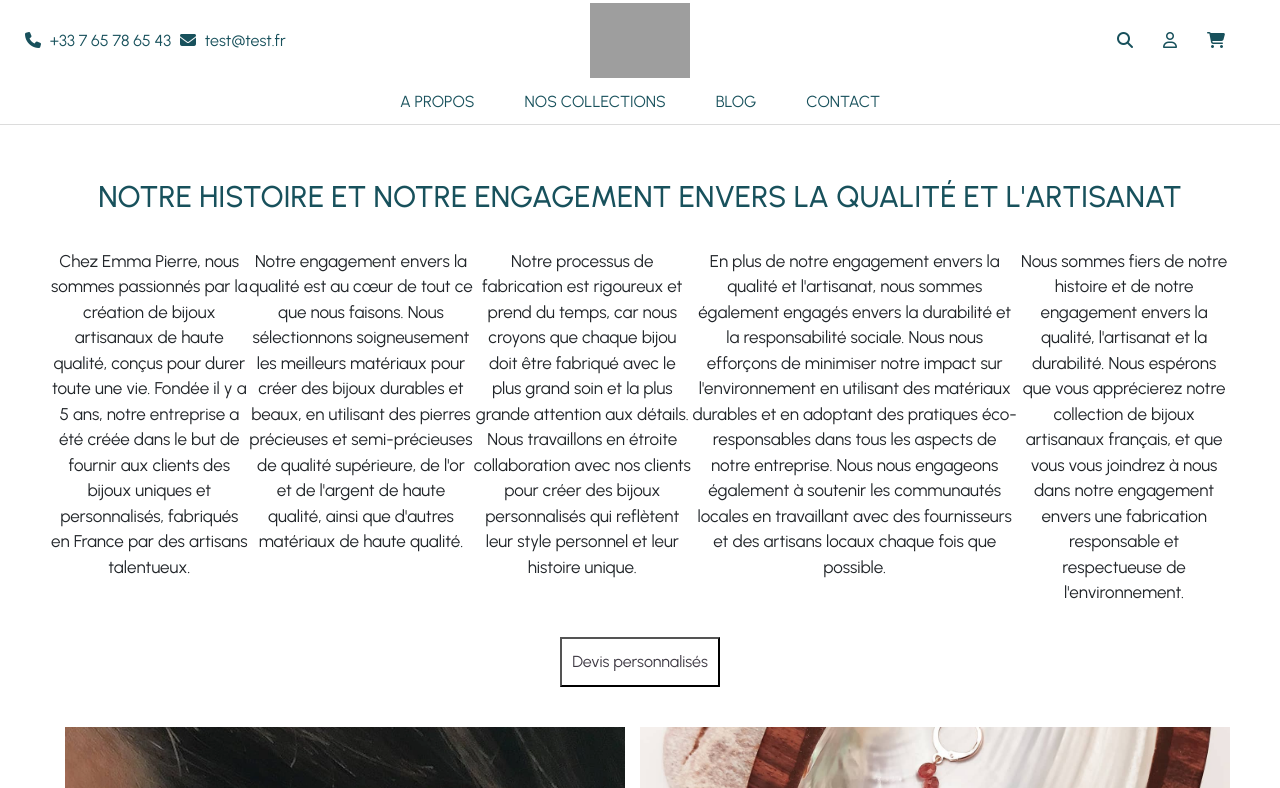
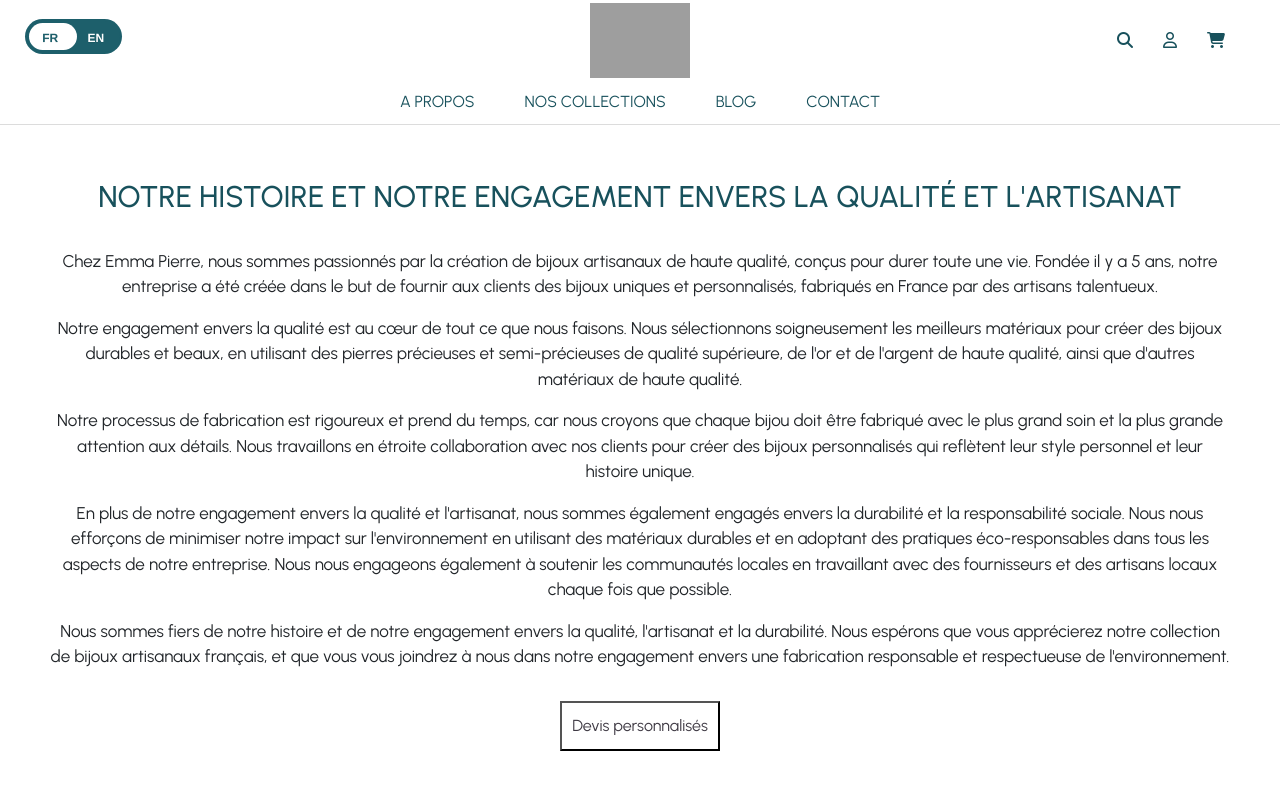
Before and after one commit to Slahdar/projet-emma-pierre-Tali-Cedric-Jeremy-Maxime, a plain HTML site: page a-propos.html in a window 1280 px wide. Shown: the top 788 px of the page. Drawn offline with nearby package versions, Linux system fonts and the light colour scheme; grey boxes are pictures that could not be loaded.

Commit message:
modif navbar & footer

```diff
--- a/a-propos.html
+++ b/a-propos.html
@@ -22,7 +22,7 @@
     <div id="page-container">
         <div class="section-content" style="display: flex; flex-direction: column;">
             <h2 class="text-center">Notre histoire et notre engagement envers la qualité et l'artisanat</h2>
-            <div class="text-center">
+            <div class="text-center row" style="flex-direction: column;">
                 <p>Chez Emma Pierre, nous sommes passionnés par la création de bijoux artisanaux de haute qualité,
                     conçus pour durer toute une vie. Fondée il y a 5 ans, notre entreprise a été créée dans le but de
                     fournir aux clients des bijoux uniques et personnalisés, fabriqués en France par des artisans
--- a/assets/css/navbar-style.css
+++ b/assets/css/navbar-style.css
@@ -2,7 +2,8 @@ html {
   /* cursor: none; */
 }
 
-footer a {
+footer a,
+#menu a {
   color: unset;
   text-decoration: unset;
 }
@@ -318,7 +319,7 @@ i {
 #foot-head {
   text-align: center;
   padding-top: 40px;
-  font-size: 20px;
+  font-size: 16px;
   font-weight: 400;
   text-transform: uppercase;
 }
@@ -399,6 +400,11 @@ i {
   #head-cred {
     display: none;
   }
+
+  #btnswitchln {
+    display: block !important;
+  }
+
   #head-burger {
     display: flex;
     align-items: center;
@@ -481,3 +487,127 @@ i {
     display: none;
   }
 }
+
+#menu .item-sub-links > a:hover {
+  color: #f7645d;
+}
+
+#foot-head a:hover {
+  color: #f7645d !important ;
+}
+
+.imgheader {
+  transition: 0.3s;
+}
+
+.imgheader:hover {
+  opacity: 0.7;
+}
+
+.switch {
+  position: relative;
+  display: inline-block;
+  margin: 0 5px;
+}
+
+.switch > span {
+  position: absolute;
+  top: 10px;
+  pointer-events: none;
+  font-family: "Helvetica", Arial, sans-serif;
+  font-weight: bold;
+  font-size: 12px;
+  text-transform: uppercase;
+  text-shadow: 0 1px 0 rgba(0, 0, 0, 0.06);
+  width: 50%;
+  text-align: center;
+}
+
+input.check-toggle-round-flat:checked ~ .off {
+  color: #1d5f6b;
+}
+
+input.check-toggle-round-flat:checked ~ .on {
+  color: #fff;
+}
+
+.switch > span.on {
+  left: 0;
+  padding-left: 2px;
+  color: #1d5f6b;
+}
+
+.switch > span.off {
+  right: 0;
+  padding-right: 4px;
+  color: #fff;
+}
+
+.check-toggle {
+  position: absolute;
+  margin-left: -9999px;
+  visibility: hidden;
+}
+.check-toggle + label {
+  display: block;
+  position: relative;
+  cursor: pointer;
+  outline: none;
+  -webkit-user-select: none;
+  -moz-user-select: none;
+  -ms-user-select: none;
+  user-select: none;
+}
+
+input.check-toggle-round-flat + label {
+  padding: 2px;
+  width: 97px;
+  height: 35px;
+  background-color: #1d5f6b;
+  -webkit-border-radius: 60px;
+  -moz-border-radius: 60px;
+  -ms-border-radius: 60px;
+  -o-border-radius: 60px;
+  border-radius: 60px;
+}
+input.check-toggle-round-flat + label:before,
+input.check-toggle-round-flat + label:after {
+  display: block;
+  position: absolute;
+  content: "";
+}
+
+input.check-toggle-round-flat + label:before {
+  top: 2px;
+  left: 2px;
+  bottom: 2px;
+  right: 2px;
+  background-color: #1d5f6b;
+  -moz-border-radius: 60px;
+  -ms-border-radius: 60px;
+  -o-border-radius: 60px;
+  border-radius: 60px;
+}
+input.check-toggle-round-flat + label:after {
+  top: 4px;
+  left: 4px;
+  bottom: 4px;
+  width: 48px;
+  background-color: #fff;
+  -webkit-border-radius: 52px;
+  -moz-border-radius: 52px;
+  -ms-border-radius: 52px;
+  -o-border-radius: 52px;
+  border-radius: 52px;
+  -webkit-transition: margin 0.2s;
+  -moz-transition: margin 0.2s;
+  -o-transition: margin 0.2s;
+  transition: margin 0.2s;
+}
+
+input.check-toggle-round-flat:checked + label {
+}
+
+input.check-toggle-round-flat:checked + label:after {
+  margin-left: 44px;
+}
--- a/assets/js/script.js
+++ b/assets/js/script.js
@@ -3,8 +3,12 @@ document.addEventListener("DOMContentLoaded", function () {
   headerContainer.innerHTML = `
  <div id="block-1">
 <nav class="menu-left" id="head-cred" >
-<i class="fa-solid fa-phone"></i><span> +33 7 65 78 65 43</span>
-<i class="fa-solid fa-envelope"></i><span>  test@test.fr</span>
+	<div class="switch">
+	    <input id="language-toggle" class="check-toggle check-toggle-round-flat" type="checkbox">
+	    <label for="language-toggle"></label>
+	    <span class="on">FR</span>
+	    <span class="off">EN</span>
+  	</div>
 </nav>
 <div id="head-burger">
   <i class="fa-solid fa-bars" id="burger"></i>
@@ -75,8 +79,8 @@ document.addEventListener("DOMContentLoaded", function () {
       <a href="javascript:void(0)" id="first-div">Nos Collections</a>
       <div id="block-3">
         <div class="items">
-            <div class="item-image precieuses"></div>
-            <a class="item-link" href="">Precieuses</a>
+        <a class="imgheader" href="collection-precieuse.html"><div class="item-image precieuses"></div></a>
+            <a class="item-link" href="collection-precieuse.html">Précieuses</a>
             <div class="item-sub-links">
                 <a href="">Bracelets</a>
                 <a href="">Colliers</a>
@@ -85,9 +89,9 @@ document.addEventListener("DOMContentLoaded", function () {
             </div>
         </div>
         <div class="items">
-            <div class="item-image impertinentes"></div>
+        <a class="imgheader" href="collection-impertinente.html"><div class="item-image impertinentes"></div></a>
 
-            <a class="item-link" href="">Impertinentes</a>
+            <a class="item-link" href="collection-impertinente.html">Impertinentes</a>
 
             <div class="item-sub-links">
                 <a href="">Bracelets</a>
@@ -97,8 +101,8 @@ document.addEventListener("DOMContentLoaded", function () {
             </div>
         </div>
         <div class="items">
-            <div class="item-image unique"></div>
-            <a class="item-link" href="">Unique</a>
+        <a class="imgheader" href="collection-unique.html"><div class="item-image unique"></div></a>
+            <a class="item-link" href="collection-unique.html">Unique</a>
             <div class="item-sub-links">
                 <a href="">Bracelets</a>
                 <a href="">Colliers</a>
@@ -109,6 +113,12 @@ document.addEventListener("DOMContentLoaded", function () {
         </div>
       <a href="blog.html">Blog</a>
       <a href="contact.html">Contact</a>
+      <div class="switch" id="btnswitchln" style="display:none">
+	    <input id="language-toggle2" class="check-toggle check-toggle-round-flat" type="checkbox">
+	    <label for="language-toggle"></label>
+	    <span class="on">FR</span>
+	    <span class="off">EN</span>
+  	</div>
   </nav>
 </div>
 
@@ -120,7 +130,7 @@ document.addEventListener("DOMContentLoaded", function () {
       <div class="col-12 col-sm-1"></div>
       <div class="col-12 col-sm-2"><a href="collection-precieuse.html">Précieuse</a></div>
       <div class="col-12 col-sm-2"><a href="collection-impertinente.html">Impertinente</a></div>
-      <div class="col-12 col-sm-2"><a>Unique</a></div>
+      <div class="col-12 col-sm-2"><a href="collection-unique.html">Unique</a></div>
       <div class="col-12 col-sm-2"><a href="blog.html">Blog</a></div>
       <div class="col-12 col-sm-2"><a href="contact.html">Contact</a></div>
       <div class="col-12 col-sm-1"></div>
@@ -145,7 +155,7 @@ document.addEventListener("DOMContentLoaded", function () {
       <div class="col-12 col-sm-4 order-3 order-sm-3">
           <div class="footer-section row">
 
-              <h2 class="white-title" style="text-transform: uppercase;">contact</h2>
+              <h2 class="white-title" style="text-transform: uppercase; margin-top: auto;">contact</h2>
               <div class="col-12"> <i class="fa-solid fa-phone"></i><span>0123456789</span></div>
               <div class="col-12"> <i class="fa-solid fa-envelope"></i><span>contact@emmapierre.com</span></div>
               <div class="col-12"> <i class="fa-brands fa-instagram"></i><span>@emmapierrejewels</span></div>
```
